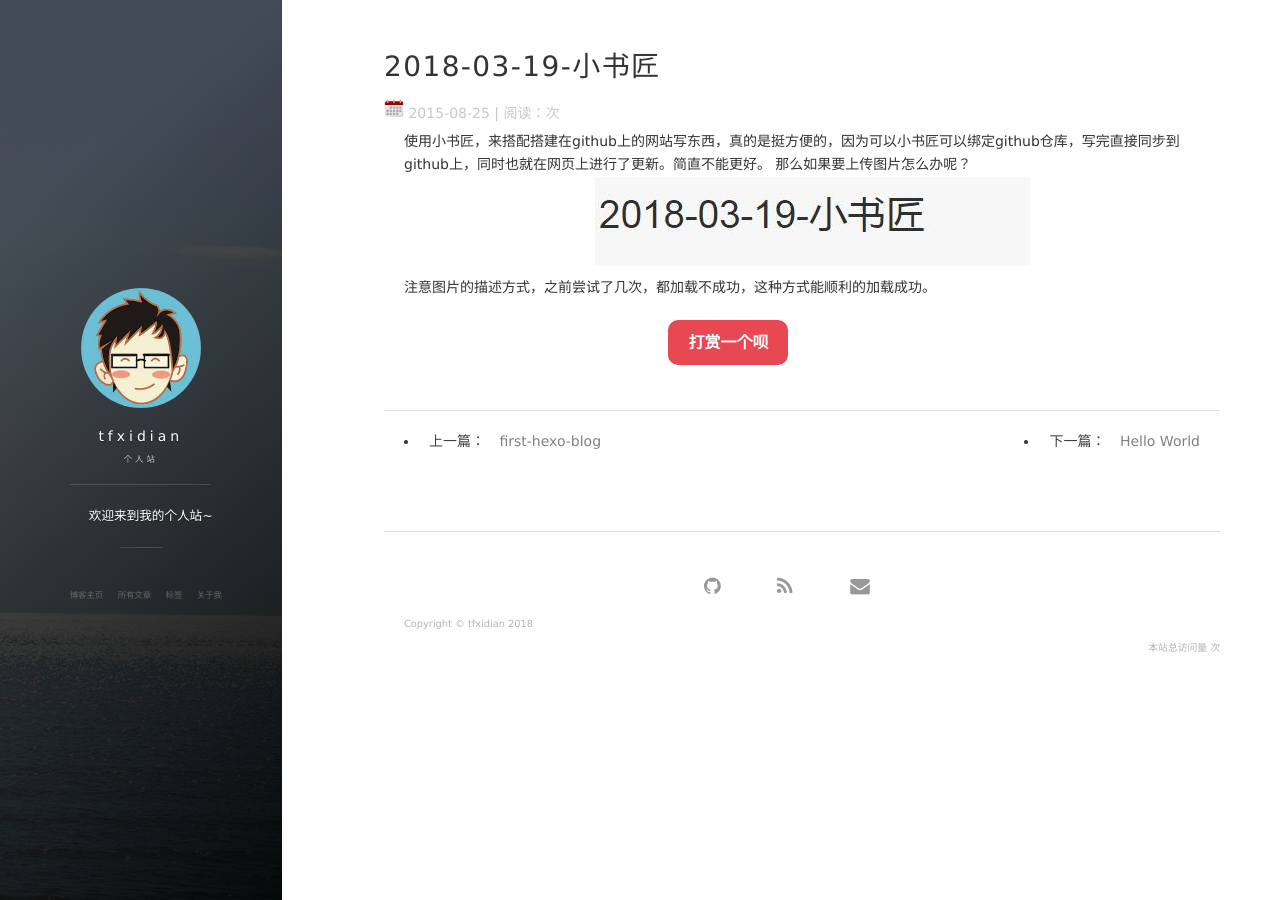
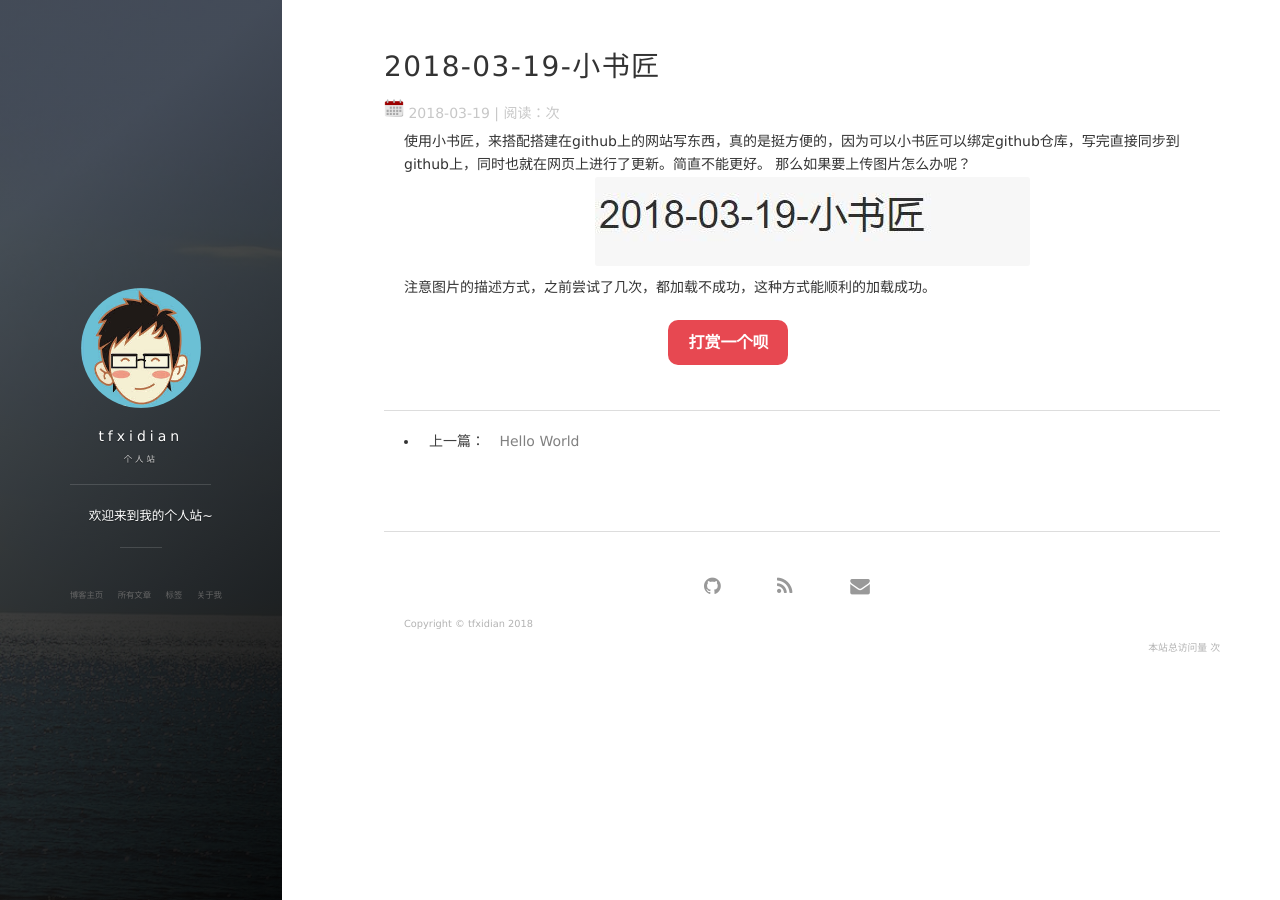
Before and after one commit to tfxidian/tfxidianbackup, a Jekyll site: the page built from _posts/2018-03-19-小书匠.md, in a window 1280 px wide. Built offline with Jekyll 4.4.1, drawn with Linux system fonts in a browser that asks for light colours; nearby versions of some CDN libraries; comment, search, counter and statistics services are not loaded.

Commit message:
修改文件: _posts/2018-03-19-小书匠.md

```diff
--- a/_posts/2018-03-19-小书匠.md
+++ b/_posts/2018-03-19-小书匠.md
@@ -1,7 +1,7 @@
 ---
 layout: post
 title: "2018-03-19-小书匠"
-date: 2015-08-25
+date: 2018-03-19
 description: "人生感悟"
 tag: 博客
 ---
```
